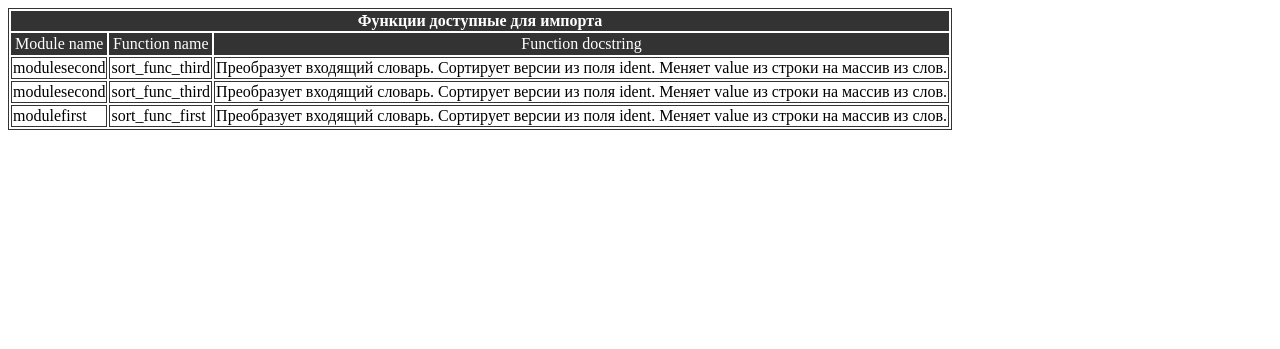
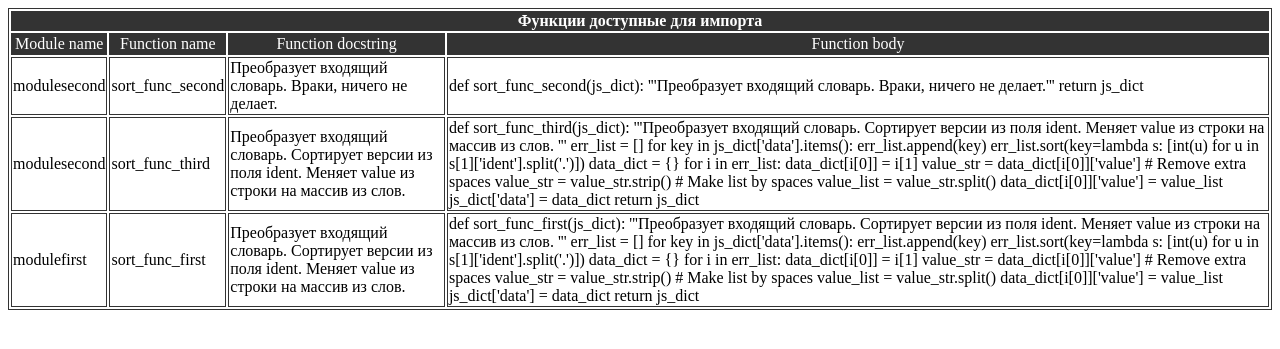
Before and after one commit to vydravs/test-flask, a Flask app: page /html in a window 1280 px wide. Shown: the top 349 px of the page. Run offline with Flask 3, Linux system fonts and the light colour scheme.

Commit message:
Add func body in the table, other minor impruvment

```diff
--- a/app.py
+++ b/app.py
@@ -1,5 +1,5 @@
 # coding=utf8
-import ast
+import re
 import json
 import importlib
 from os import listdir
@@ -10,15 +10,6 @@ from flask import Flask, request, jsonify, render_template
 module_package = 'modules'
 
 
-def top_level_functions(body):
-    '''Возвращает список объектов функций из объекта ast '''
-    return (f for f in body if isinstance(f, ast.FunctionDef))
-
-def parse_ast(filename):
-    '''Возвращает объект ast из файла .py '''
-    with open(filename, "rt") as f:
-        return ast.parse(f.read(), filename=filename)
-
 def get_modules_list(module_package):
     '''Возвращает список файлов, в папке с модулями '''
     files_list = []
@@ -26,6 +17,38 @@ def get_modules_list(module_package):
         if isfile(f"{module_package}/{fl}"):
             files_list.append(fl)
     return files_list
+
+def get_func_list(file_with_path):
+    func_list = []
+    is_function = False
+    for line in open(file_with_path, 'r').readlines():
+        if re.search(r'^def \w+\(', line):
+            if is_function:
+                func_list.append(func_dict)
+            func_dict = {}
+            func_dict['name'] = line
+            func_dict['body'] = line
+            is_function = True
+            continue
+        if re.search(r'^    .+', line) and is_function:
+            func_dict['body'] += line
+            continue
+        if re.search(r'^\w.+', line) and is_function:
+            func_list.append(func_dict)
+            is_function = False
+            continue
+    if is_function:
+        func_list.append(func_dict)
+    for func in func_list:
+        f_name = re.search(r'def \w+\(', func['name'])
+        func['name'] = f_name[0][4:-1]
+        str_body = func['body'].replace('\n', '')
+        docstring = re.search(r'(\'{3}|\"{3}).+(\'{3}|\"{3})', str_body)
+        if docstring is not None:
+            func['docstring'] = ' '.join(docstring[0][3:-3].split())
+        else:
+            func['docstring'] = ''
+    return func_list
 
 
 app = Flask(__name__)
@@ -65,12 +88,13 @@ def route_html():
     '''Отображает таблицу с доступными модулями и функциями.'''
     table_list = []
     for filename in get_modules_list(module_package):
-        tree = parse_ast(f"{module_package}/{filename}")
-        func_dict = {}
-        for func in top_level_functions(tree.body):
+        func_list = get_func_list(f"{module_package}/{filename}")
+        for func in func_list:
+            func_dict = {}
             func_dict['module'] = filename[:-3]
-            func_dict['f_name'] = func.name
-            func_dict['docstring'] = ast.get_docstring(func).replace('\n', ' ')
+            func_dict['f_name'] = func['name']
+            func_dict['docstring'] = func['docstring']
+            func_dict['body'] = func['body']
             table_list.append(func_dict)
     return render_template('index.html', table_list=table_list), 200
 
--- a/templates/index.html
+++ b/templates/index.html
@@ -10,12 +10,13 @@
         <table>
             <thead>
                 <tr>
-                    <th colspan="3">Функции доступные для импорта</th>
+                    <th colspan="4">Функции доступные для импорта</th>
                 </tr>
                 <tr>
                     <td>Module name</td>
                     <td>Function name</td>
                     <td>Function docstring</td>
+                    <td>Function body</td>
                 </tr>
             </thead>
             <tbody>
@@ -24,6 +25,7 @@
                     <td>{{ i['module'] }}</td>
                     <td>{{ i['f_name'] }}</td>
                     <td>{{ i['docstring'] }}</td>
+                    <td>{{ i['body'] }}</td>
                 </tr>
                 {% endfor %}
             </tbody>
```
Also changed, not shown: test.py (+30 -30 lines).
